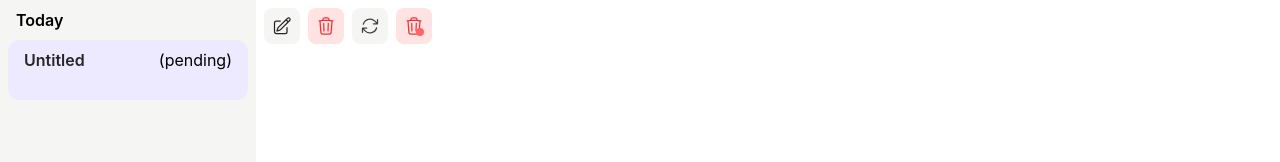
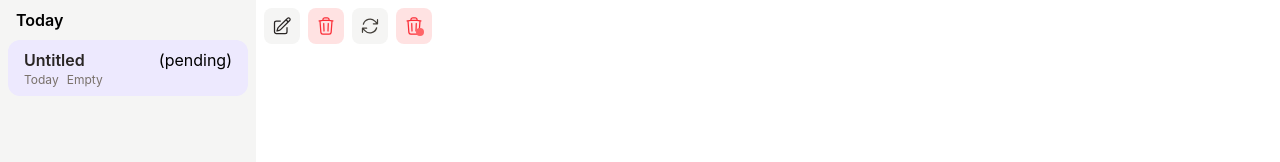
Before and after one commit to xloc/plain-note, a Vue app in the folder src/client/: page / in a window 1280 px wide. Shown: the top 162 px of the page. Built offline with nearby package versions, Linux system fonts and the light colour scheme; no server answers.

Commit message:
add update time label

```diff
--- a/src/client/src/App.vue
+++ b/src/client/src/App.vue
@@ -19,6 +19,15 @@ const online = useOnline()
 const noteNav = ref<HTMLElement | null>(null)
 const showNoteList = ref(true)
 const sync = () => void notes.sync()
+const formatUpdatedAt = (timestamp: number) => {
+  const date = new Date(timestamp)
+  const today = new Date()
+  const yesterday = new Date()
+  yesterday.setDate(today.getDate() - 1)
+  if (date.toDateString() === today.toDateString()) return 'Today'
+  if (date.toDateString() === yesterday.toDateString()) return 'Yesterday'
+  return `${date.getFullYear()}-${String(date.getMonth() + 1).padStart(2, '0')}-${String(date.getDate()).padStart(2, '0')}`
+}
 const createNote = () => {
   showNoteList.value = false
   void notes.createNote()
@@ -72,7 +81,7 @@ watch(
   () => notes.selectedNote?.updatedAt,
   async () => {
     await nextTick()
-    noteNav.value?.querySelector<HTMLElement>('.bg-violet-100')?.scrollIntoView({ block: 'nearest' })
+    noteNav.value?.querySelector<HTMLElement>('.md\\:bg-violet-100')?.scrollIntoView({ block: 'nearest' })
   },
   { flush: 'post' },
 )
@@ -90,8 +99,8 @@ watch(
             <h2 class="px-2 text-xl font-semibold md:text-base">{{ section.label }}</h2>
             <div class="overflow-hidden rounded-xl bg-white">
               <button
-                class="block w-full border-b border-stone-200 px-4 py-2 text-start last:border-b-0 hover:bg-violet-100"
-                :class="{ 'bg-violet-100': note.id === notes.selectedId }"
+                class="block w-full border-b border-stone-200 px-4 py-2 text-start last:border-b-0 md:hover:bg-violet-100"
+                :class="{ 'md:bg-violet-100': note.id === notes.selectedId }"
                 v-for="note in section.notes"
                 :key="note.id"
                 type="button"
@@ -105,8 +114,9 @@ watch(
                   <div class="shrink-0" v-if="note.syncState !== 'synced'">({{ note.syncState }})</div>
                 </div>
                 <!-- preview -->
-                <div class="line-clamp-1 h-5 text-sm leading-5 text-stone-800 md:text-xs">
-                  {{ notePreview(note.content) }}
+                <div class="flex gap-2 text-sm text-stone-500 md:text-xs">
+                  <span class="shrink-0">{{ formatUpdatedAt(note.updatedAt) }}</span>
+                  <span class="truncate">{{ notePreview(note.content) }}</span>
                 </div>
               </button>
             </div>
--- a/src/client/src/stores/notes.ts
+++ b/src/client/src/stores/notes.ts
@@ -376,7 +376,9 @@ export function noteTitle(content: string) {
 
 export function notePreview(content: string) {
   const heading = noteHeading(content)
-  return (heading ? content.slice(heading[0].length) : content).replace(/\n+/g, ' ').trim().slice(0, 80)
+  const body = heading ? content.slice(heading[0].length) : content
+  const oneline = body.replace(/\n+/g, ' ').trim().slice(0, 80)
+  return oneline || 'Empty'
 }
 
 function noteHeading(content: string) {
```
